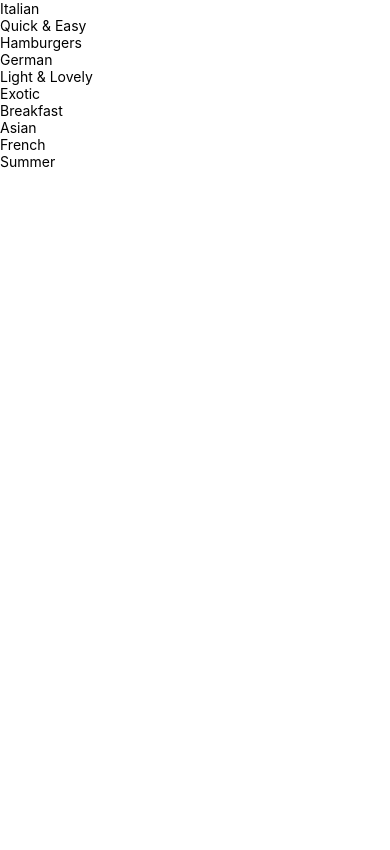
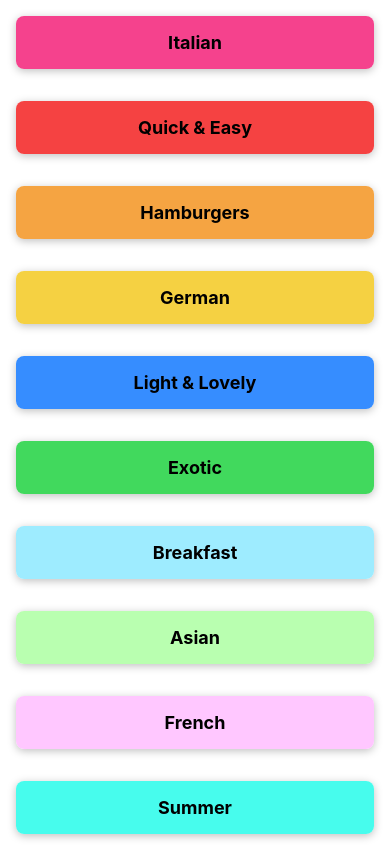
Before and after one commit to zlzlzlmo/react-native-study3, a React Native app: screen / in a window 390 px wide. Built offline with nearby package versions, Linux system fonts and the light colour scheme.

Commit message:
category grid styling

```diff
--- a/App.tsx
+++ b/App.tsx
@@ -3,7 +3,12 @@
 import CategoriesScreen from "./src/screens/CategoriesScreen";
 
 export default function App() {
-  return <CategoriesScreen />;
+  return (
+    <>
+      <StatusBar style="light" />
+      <CategoriesScreen />
+    </>
+  );
 }
 
 const styles = StyleSheet.create({
--- a/app.json
+++ b/app.json
@@ -6,6 +6,7 @@
     "orientation": "portrait",
     "icon": "./assets/icon.png",
     "userInterfaceStyle": "light",
+    "backgroundColor": "#24180f",
     "splash": {
       "image": "./assets/splash.png",
       "resizeMode": "contain",
--- a/src/components/CategoryGridTile.tsx
+++ b/src/components/CategoryGridTile.tsx
@@ -1,4 +1,4 @@
-import { Pressable, StyleSheet, Text, View } from "react-native";
+import { Pressable, StyleSheet, Text, View, Platform } from "react-native";
 import React from "react";
 
 interface CategoryGridTileProps {
@@ -7,10 +7,16 @@
 }
 const CategoryGridTile = ({ title, color }: CategoryGridTileProps) => {
   return (
-    <View>
-      <Pressable>
-        <View>
-          <Text>{title}</Text>
+    <View style={styles.gridItem}>
+      <Pressable
+        android_ripple={{ color: "#ccc" }}
+        style={({ pressed }) => [
+          styles.button,
+          pressed && styles.buttonPressed,
+        ]}
+      >
+        <View style={[styles.innerContainer, { backgroundColor: color }]}>
+          <Text style={styles.title}>{title}</Text>
         </View>
       </Pressable>
     </View>
@@ -19,4 +25,39 @@
 
 export default CategoryGridTile;
 
-const styles = StyleSheet.create({});
+const styles = StyleSheet.create({
+  gridItem: {
+    flex: 1,
+    margin: 16,
+    height: 150,
+    borderRadius: 8,
+    elevation: 4,
+    // ! backgroudColor를 넣어줘야 shadow가 보인다!!
+    backgroundColor: "white",
+    shadowColor: "black",
+    shadowOpacity: 0.25,
+    shadowOffset: {
+      width: 0,
+      height: 2,
+    },
+    shadowRadius: 8,
+    overflow: Platform.OS === "android" ? "hidden" : "visible",
+  },
+  button: {
+    flex: 1,
+  },
+  buttonPressed: {
+    opacity: 0.5,
+  },
+  innerContainer: {
+    flex: 1,
+    padding: 16,
+    justifyContent: "center",
+    alignItems: "center",
+    borderRadius: 8,
+  },
+  title: {
+    fontWeight: "bold",
+    fontSize: 18,
+  },
+});
--- a/src/screens/CategoriesScreen.tsx
+++ b/src/screens/CategoriesScreen.tsx
@@ -5,7 +5,7 @@
 
 const CategoriesScreen = () => {
   return (
-    <View>
+    <View style={styles.categoryContainer}>
       <FlatList
         data={CATEGORIES}
         keyExtractor={(item) => item.id}
@@ -22,4 +22,10 @@
 
 export default CategoriesScreen;
 
-const styles = StyleSheet.create({});
+const styles = StyleSheet.create({
+  categoryContainer: {
+    alignItems: "center",
+    flexDirection: "row",
+    justifyContent: "center",
+  },
+});
```
